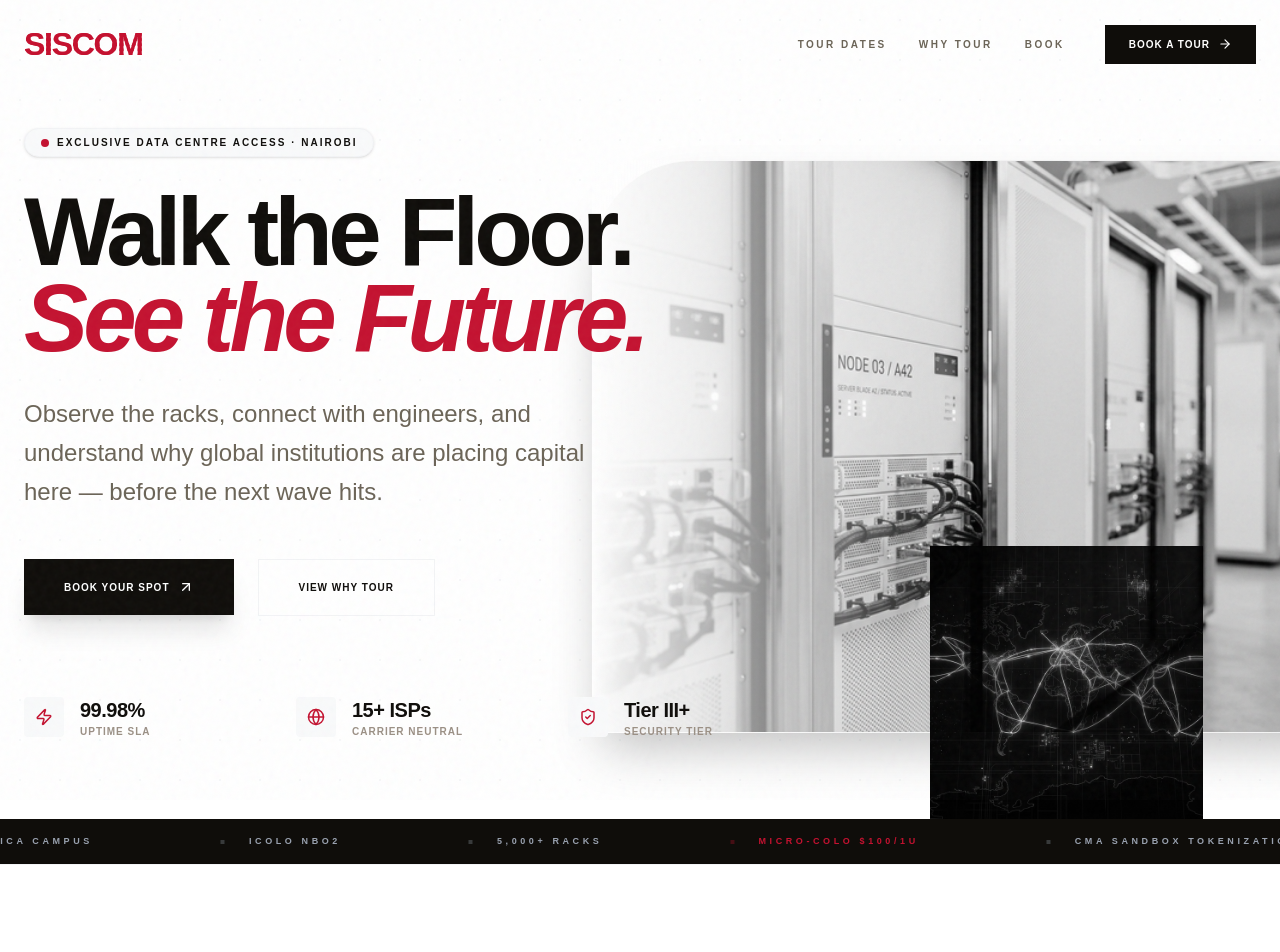
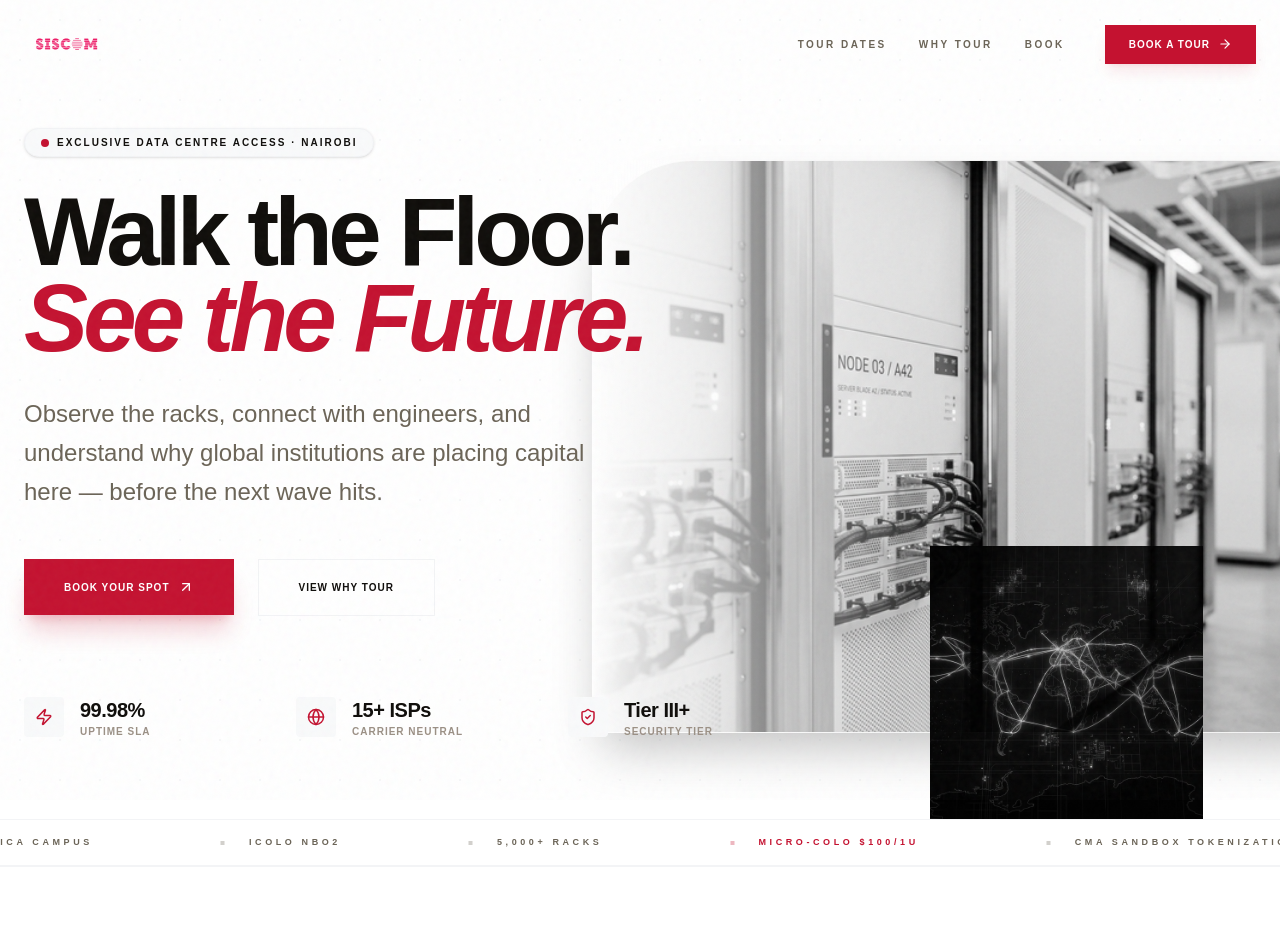
Before and after one commit to CodeWithFin/siscom-tour, a React (Vite) app: page / in a window 1280 px wide. Shown: the top 952 px of the page. Built offline with nearby package versions, Linux system fonts and the light colour scheme.

Commit message:
feat: Refresh UI with an updated color palette, standardized button styles, and an image-based logo.

```diff
--- a/src/components/Hero.jsx
+++ b/src/components/Hero.jsx
@@ -88,7 +88,7 @@ export default function Hero() {
                     >
                         <a
                             href="#book"
-                            className="w-full sm:w-auto bg-ink text-white px-10 py-5 font-black uppercase tracking-widest text-[10px] hover:bg-crimson transition-all hover:-translate-y-1 shadow-xl hover:shadow-crimson/20 flex items-center justify-center gap-2"
+                            className="w-full sm:w-auto bg-crimson text-white px-10 py-5 font-black uppercase tracking-widest text-[10px] hover:bg-crimson-light transition-all hover:-translate-y-1 shadow-xl shadow-crimson/20 flex items-center justify-center gap-2"
                         >
                             Book Your Spot <ArrowUpRight size={16} />
                         </a>
--- a/src/components/Logo.jsx
+++ b/src/components/Logo.jsx
@@ -1,51 +1,11 @@
 import { useId } from 'react';
 
-export default function Logo({ className = "h-12 w-auto", color = "currentColor" }) {
-    const id = useId();
-    const patternId = `striped-pattern-${id.replace(/:/g, '')}`;
-    const maskId = `text-mask-${id.replace(/:/g, '')}`;
-
+export default function Logo({ className = "h-12 w-auto", alt = "Siscom Logo" }) {
     return (
-        <svg
-            viewBox="0 0 240 50"
-            xmlns="http://www.w3.org/2000/svg"
+        <img
+            src="/logo.png"
+            alt={alt}
             className={className}
-        >
-            <defs>
-                <pattern id={patternId} x="0" y="0" width="1" height="8" patternUnits="userSpaceOnUse">
-                    <rect width="1" height="4" fill={color} />
-                    <rect y="4" width="1" height="4" fill="transparent" />
-                </pattern>
-                <mask id={maskId}>
-                    <text
-                        x="0"
-                        y="42"
-                        fontFamily="Syne, sans-serif"
-                        fontWeight="900"
-                        fontSize="50"
-                        fill="white"
-                        letterSpacing="-2"
-                    >
-                        SISCOM
-                    </text>
-                </mask>
-            </defs>
-
-            {/* Background with stripes masked by the text */}
-            <rect
-                width="100%"
-                height="100%"
-                fill={color}
-                mask={`url(#${maskId})`}
-            />
-
-            {/* Adding the horizontal stripes effect by layering */}
-            <rect
-                width="100%"
-                height="100%"
-                mask={`url(#${maskId})`}
-                fill={`url(#${patternId})`}
-            />
-        </svg>
+        />
     );
 }
--- a/src/components/Marquee.jsx
+++ b/src/components/Marquee.jsx
@@ -14,12 +14,12 @@ export default function Marquee() {
     const doubled = [...items, ...items, ...items, ...items];
 
     return (
-        <div className="relative py-4 overflow-hidden select-none bg-ink text-white">
+        <div className="relative py-4 overflow-hidden select-none bg-white text-ink border-y border-gray-100">
             <div className="flex animate-marquee-scroll whitespace-nowrap">
                 {doubled.map((item, i) => (
                     <span
                         key={i}
-                        className={`inline-flex items-center gap-6 mx-16 text-[9px] font-black uppercase tracking-[0.4em] ${item.accent ? 'text-crimson' : 'text-gray-400'
+                        className={`inline-flex items-center gap-6 mx-16 text-[9px] font-black uppercase tracking-[0.4em] ${item.accent ? 'text-crimson' : 'text-mid'
                             }`}
                     >
                         <div className="w-1 h-1 bg-current opacity-30" />
--- a/src/components/Navbar.jsx
+++ b/src/components/Navbar.jsx
@@ -60,7 +60,7 @@ export default function Navbar() {
                         animate={{ opacity: 1, scale: 1 }}
                         transition={{ delay: 0.4 }}
                         href="#book"
-                        className="group flex items-center gap-2 bg-ink text-white text-[10px] font-black tracking-[0.1em] uppercase px-6 py-3 hover:bg-crimson transition-all hover:-translate-y-0.5"
+                        className="group flex items-center gap-2 bg-crimson text-white text-[10px] font-black tracking-[0.1em] uppercase px-6 py-3 hover:bg-crimson-light transition-all hover:-translate-y-0.5 shadow-lg shadow-crimson/10"
                     >
                         Book a Tour
                         <ArrowRight size={14} className="group-hover:translate-x-1 transition-transform" />
@@ -107,7 +107,7 @@ export default function Navbar() {
                             transition={{ delay: 0.4 }}
                             href="#book"
                             onClick={() => setMenuOpen(false)}
-                            className="block bg-ink text-white text-center text-sm font-black uppercase tracking-widest px-5 py-5 hover:bg-crimson transition-all"
+                            className="block bg-crimson text-white text-center text-sm font-black uppercase tracking-widest px-5 py-5 hover:bg-crimson-light transition-all"
                         >
                             Book Your Tour Today
                         </motion.a>
--- a/src/components/TourCards.jsx
+++ b/src/components/TourCards.jsx
@@ -69,7 +69,7 @@ export default function TourCards() {
     };
 
     return (
-        <section id="tours" className="py-24 bg-[#F9F9F7] relative border-y border-gray-100/50">
+        <section id="tours" className="py-24 bg-white relative border-y border-gray-100">
             <div className="max-w-7xl mx-auto px-6">
                 {/* Header Area */}
                 <div className="flex flex-col md:flex-row md:items-end justify-between mb-16 gap-6">
@@ -183,7 +183,7 @@ export default function TourCards() {
                                 <motion.button
                                     whileTap={{ scale: 0.98 }}
                                     onClick={() => handleSelectTour(tour)}
-                                    className="flex-1 md:flex-none px-6 py-4 bg-ink text-white text-[10px] font-black uppercase tracking-widest hover:bg-crimson transition-all flex items-center justify-between gap-6 min-w-[180px]"
+                                    className="flex-1 md:flex-none px-6 py-4 bg-crimson text-white text-[10px] font-black uppercase tracking-widest hover:bg-crimson-light transition-all flex items-center justify-between gap-6 min-w-[180px] shadow-lg shadow-crimson/10"
                                 >
                                     Reserve Spot <ArrowRight size={14} className="group-hover:translate-x-1 transition-transform" />
                                 </motion.button>
--- a/src/components/WhyTour.jsx
+++ b/src/components/WhyTour.jsx
@@ -66,9 +66,9 @@ export default function WhyTour() {
                             className="absolute inset-0 w-full h-full object-cover rounded-sm shadow-2xl border-4 border-white"
                         />
                         {/* Absolute Overlay Badge */}
-                        <div className="absolute -bottom-10 -right-10 bg-ink text-white p-8 rounded-sm shadow-2xl max-w-xs hidden sm:block">
+                        <div className="absolute -bottom-10 -right-10 bg-white border border-gray-100 text-ink p-8 rounded-sm shadow-2xl max-w-xs hidden sm:block">
                             <div className="text-3xl font-black mb-2 tracking-tighter">Tier III+ Certified</div>
-                            <p className="text-[10px] font-bold text-gray-400 uppercase tracking-widest leading-loose">
+                            <p className="text-[10px] font-bold text-mid uppercase tracking-widest leading-loose">
                                 Facility standards compliant with international security protocols and environmental controls.
                             </p>
                         </div>
```
Also changed, not shown: src/components/Footer.jsx (+15 -15 lines), public/logo.png (added).
